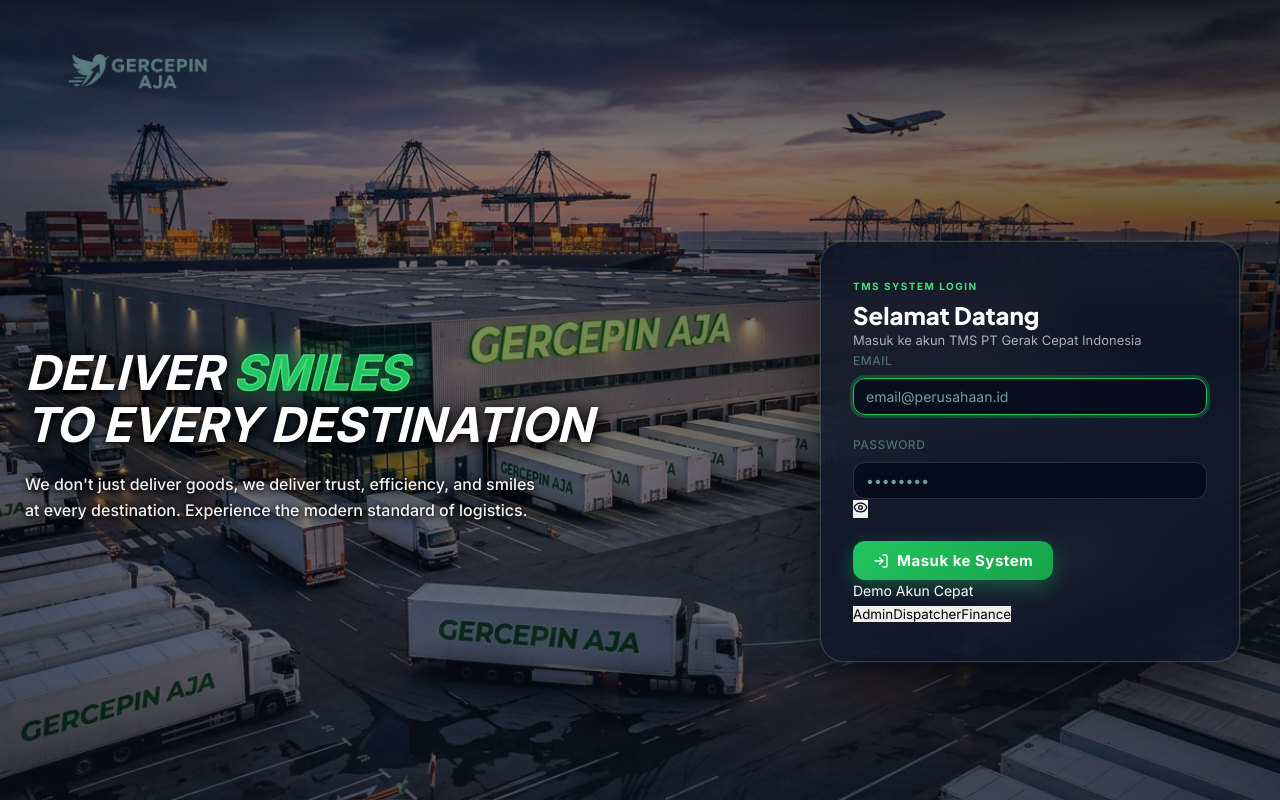
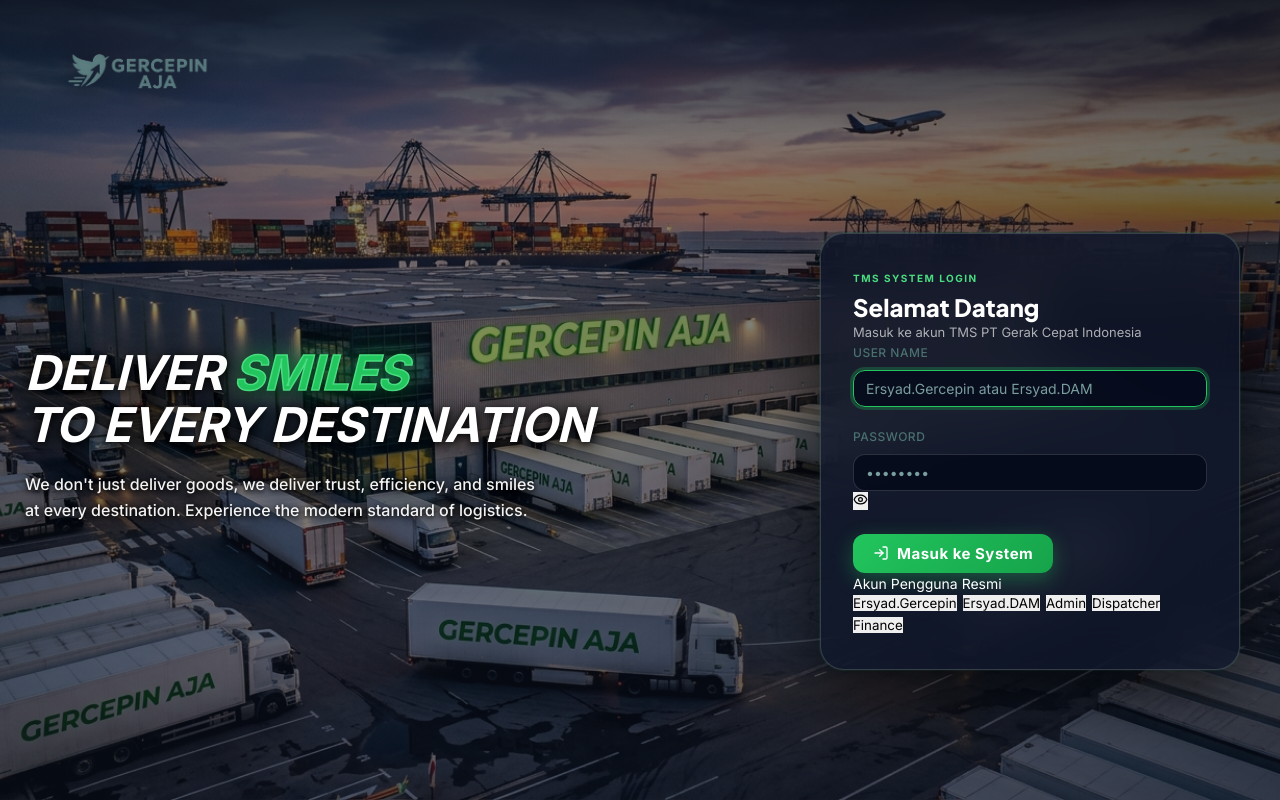
Before and after one commit to ersyadersyad99-glitch/TMS-DAM, a React (Vite) app: page /login in a window 1280 px wide. Built offline with nearby package versions, Linux system fonts and the light colour scheme; no server answers; the HTML template or start-up script is replaced by a standard one.

Commit message:
feat(auth): enable Username login for Ersyad.Gercepin and Ersyad.DAM with Better Auth cookie support

```diff
--- a/src/pages/Login.jsx
+++ b/src/pages/Login.jsx
@@ -107,12 +107,12 @@
               )}
 
               <div className="form-group">
-                <label className="form-label">Email</label>
+                <label className="form-label">User Name</label>
                 <input
                   id="login-email"
-                  type="email"
+                  type="text"
                   className="form-input login-input"
-                  placeholder="email@perusahaan.id"
+                  placeholder="Ersyad.Gercepin atau Ersyad.DAM"
                   value={email}
                   onChange={e => setEmail(e.target.value)}
                   required
@@ -162,12 +162,14 @@
 
             {/* Quick Demo Login */}
             <div className="login-demo">
-              <div className="login-demo-title">Demo Akun Cepat</div>
-              <div className="login-demo-accounts">
+              <div className="login-demo-title">Akun Pengguna Resmi</div>
+              <div className="login-demo-accounts" style={{ display: 'flex', flexWrap: 'wrap', gap: '6px' }}>
                 {[
-                  { label: 'Admin', email: 'admin@tms.id', pass: 'admin123', color: '#a78bfa' },
-                  { label: 'Dispatcher', email: 'dispatcher@tms.id', pass: 'rudi123', color: '#38bdf8' },
-                  { label: 'Finance', email: 'finance@tms.id', pass: 'siti123', color: '#4ade80' },
+                  { label: 'Ersyad.Gercepin', email: 'Ersyad.Gercepin', pass: '123456', color: '#38bdf8' },
+                  { label: 'Ersyad.DAM', email: 'Ersyad.DAM', pass: '123456', color: '#a78bfa' },
+                  { label: 'Admin', email: 'Admin.Gercepin', pass: '123456', color: '#f43f5e' },
+                  { label: 'Dispatcher', email: 'Dispatcher.Gercepin', pass: '123456', color: '#fbbf24' },
+                  { label: 'Finance', email: 'Finance.Gercepin', pass: '123456', color: '#4ade80' },
                 ].map(a => (
                   <button
                     key={a.label}
```
Also changed, not shown: 1 other file (tests, documents, lock files or other folders).
